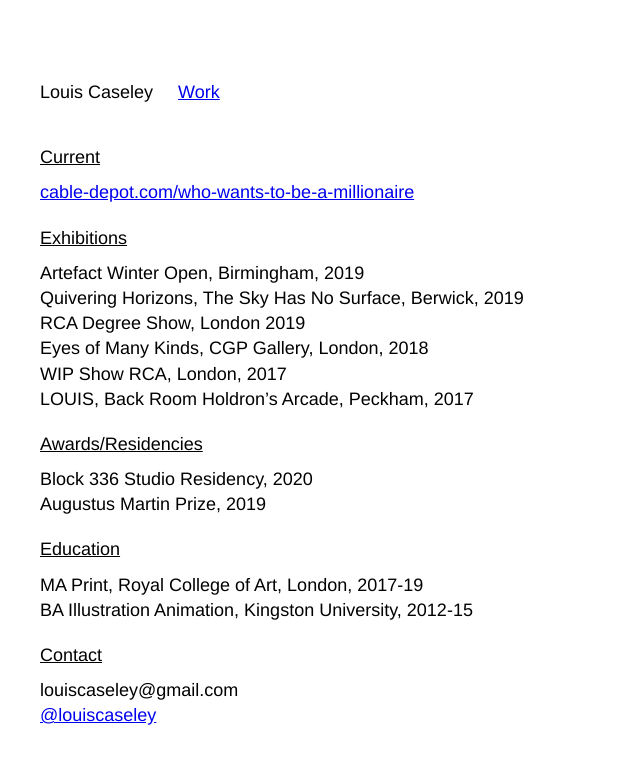
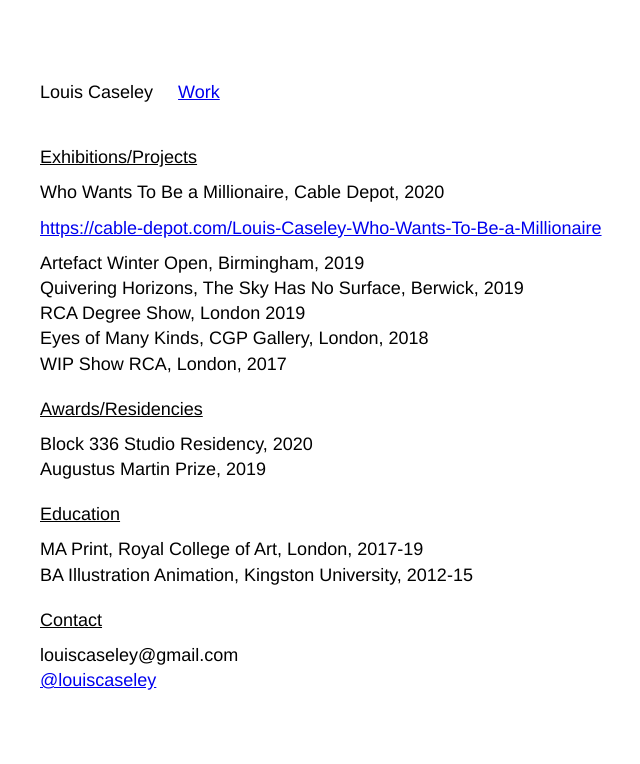
Before and after one commit to vfhwang/louiscaseley, a Jekyll site: the page built from about.md, in a window 1280 px wide. Shown: the top 764 px of the page, without its empty margins (100-740 px from the left). Built offline with Jekyll 4.4.1, drawn with Linux system fonts in a browser that asks for light colours.

Commit message:
Update from Forestry.io Louis Caseley updated about.md

```diff
--- a/about.md
+++ b/about.md
@@ -4,18 +4,16 @@ title: Info
 permalink: "/info/"
 
 ---
-**Current**
+**Exhibitions/Projects**
 
-* [cable-depot.com/who-wants-to-be-a-millionaire](https://cable-depot.com/Who-Wants-To-Be-a-Millionaire "cable-depot.com/Who-Wants-To-Be-a-Millionaire")
+* Who Wants To Be a Millionaire, Cable Depot, 2020
 
-**Exhibitions**
-
+  [https://cable-depot.com/Louis-Caseley-Who-Wants-To-Be-a-Millionaire](https://cable-depot.com/Louis-Caseley-Who-Wants-To-Be-a-Millionaire "cable-depot.com/Louis-Caseley-Who-Wants-To-Be-a-Millionaire")
 * Artefact Winter Open, Birmingham, 2019
 * Quivering Horizons, The Sky Has No Surface, Berwick, 2019
 * RCA Degree Show, London 2019
 * Eyes of Many Kinds, CGP Gallery, London, 2018
 * WIP Show RCA, London, 2017
-* LOUIS, Back Room Holdron’s Arcade, Peckham, 2017
 
 **Awards/Residencies**
 
```
